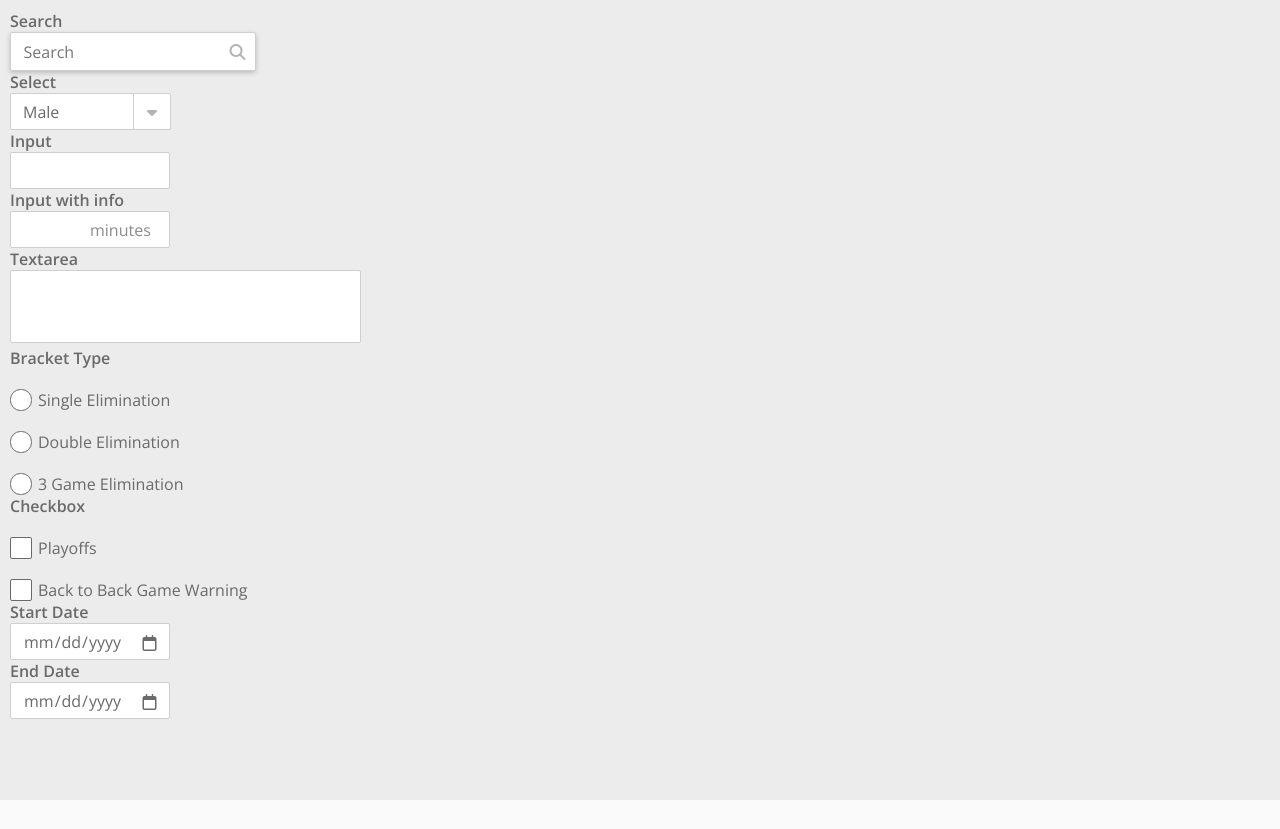
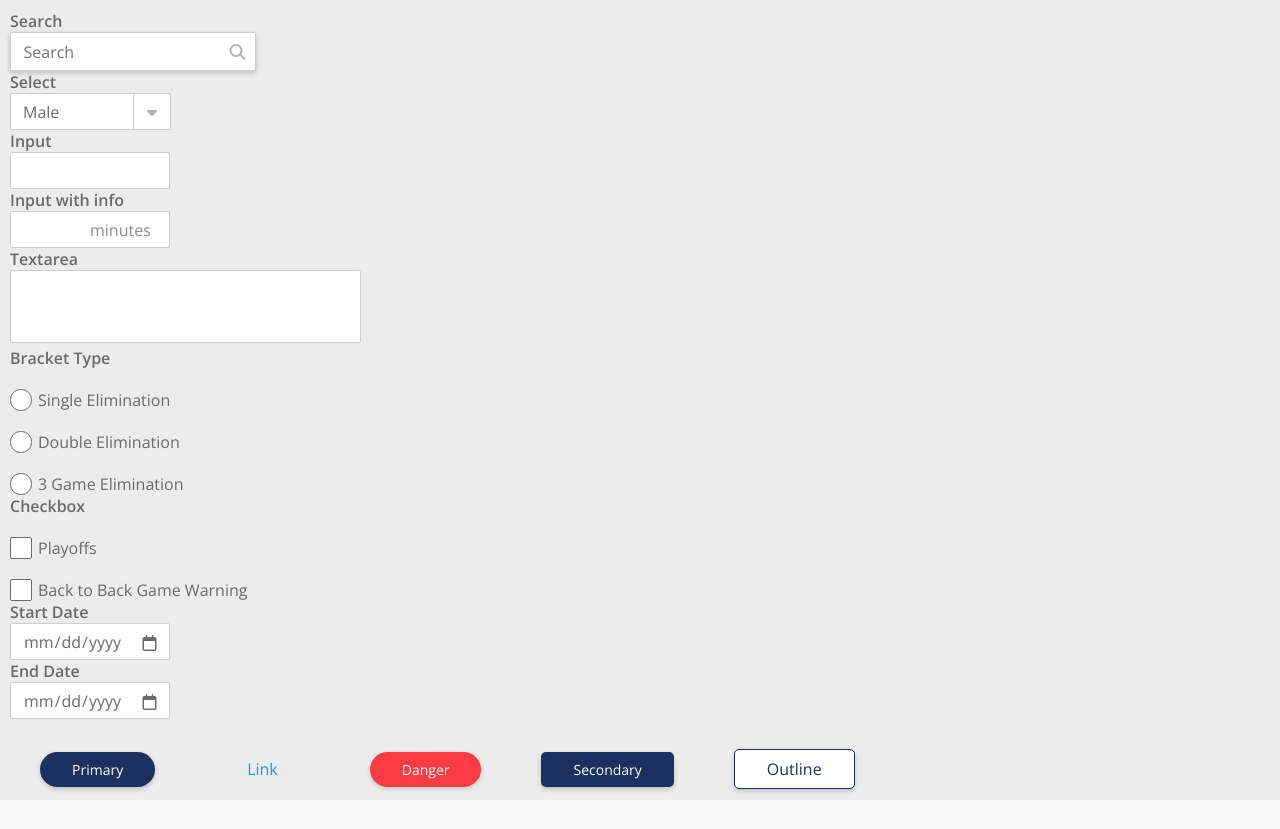
Before and after one commit to rostyk1331/tourney, a React (Create React App) app: page /input in a window 1280 px wide. Before the commit the page ends 800 px from the top, so only its background shows below. Built offline with nearby package versions, Linux system fonts and the light colour scheme; no server answers; what aws-amplify would draw is missing.

Commit message:
add buttons

```diff
--- a/src/components/Input/index.jsx
+++ b/src/components/Input/index.jsx
@@ -60,6 +60,13 @@ class Input extends React.Component {
                 <div>
                     <input type="date" name="date" id="" className={styles.inputDate}/>
                 </div>
+                <div>
+                    <button type="button" className={styles.primaryBtn}>Primary</button>
+                    <button type="button" className={styles.linkBtn}>Link</button>
+                    <button type="button" className={styles.dangerBtn}>Danger</button>
+                    <button type="button" className={styles.secondaryBtn}>Secondary</button>
+                    <button type="button" className={styles.outlineBtn}>Outline</button>
+                </div>
             </div>
         )
     }
--- a/src/components/Input/style.module.scss
+++ b/src/components/Input/style.module.scss
@@ -233,3 +233,106 @@
     top: 10.5px;
     right: 12.5px;
 }
+
+.primaryBtn {
+    padding: 8px 32px;
+    border-radius: 21px;
+    background-color: #1C315F;
+    box-shadow: 0 2px 5px 0 rgba(0,0,0,0.2);
+    color: #FFFFFF;
+    font-family: "Open Sans";
+    font-size: 14px;
+    line-height: 19px;
+    outline: none;
+    border: none;
+    cursor: pointer;
+        &:hover {
+            background-color: #00A3EA;
+            transition: .4s;
+        }
+        &:active {
+            transform: scale(0.9);
+        }
+}
+.secondaryBtn {
+    padding: 8px 32px;
+	border-radius: 5px;
+    background-color: #1C315F;
+    box-shadow: 0 2px 5px 0 rgba(0,0,0,0.2);
+    color: #FFFFFF;
+    font-family: "Open Sans";
+    font-size: 14px;
+    line-height: 19px;
+    outline: none;
+    border: none;
+    cursor: pointer;
+        &:hover {
+            background-color: #00A3EA;
+            transition: .4s;
+        }
+        &:active {
+            transform: scale(0.9);
+        }
+}
+.outlineBtn {
+    box-sizing: border-box;
+    padding: 8px 32px;
+    border: 1px solid #1C315F;
+    border-radius: 5px;
+    background-color: #FFFFFF;
+    box-shadow: 0 2px 5px 0 rgba(0,0,0,0.2);
+    color: #1C315F;
+    font-family: "Open Sans";
+    font-size: 16px;
+    line-height: 22px;
+    outline: none;
+    cursor: pointer;
+        &:hover {
+            background-color: #00A3EA;
+            color: #FFFFFF;
+            transition: .4s;
+        }
+        &:active {
+            transform: scale(0.9);
+        }
+}
+.dangerBtn {
+    padding: 8px 32px;
+    border-radius: 21px;
+    background-color: #FF0F19;
+    box-shadow: 0 2px 5px 0 rgba(0,0,0,0.2);
+    color: #FFFFFF;
+    font-family: "Open Sans";
+    font-size: 14px;
+    line-height: 19px;
+    outline: none;
+    border: none;
+    opacity: 0.8;
+    cursor: pointer;
+        &:hover {
+            opacity: 1;
+            transition: .4s;
+        }
+        &:active {
+            transform: scale(0.9);
+        }
+}
+
+.linkBtn {
+    padding: 8px 32px;
+    background-color: transparent;
+    color: #00A3EA;
+    font-family: "Open Sans";
+    font-size: 16px;
+    line-height: 22px;
+    outline: none;
+    border: none;
+    cursor: pointer;
+    &:hover {
+        color: #1C315F;
+        transition: .4s;
+    }
+    &:active {
+        transform: scale(0.9);
+    }
+}
```
